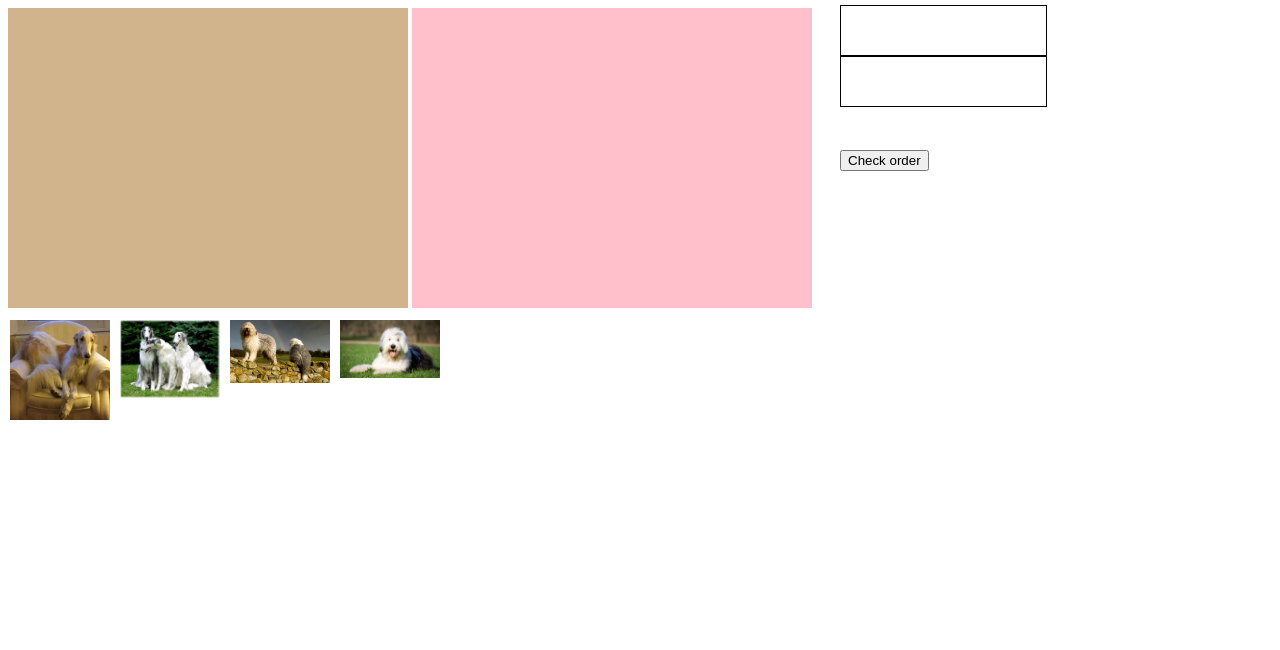
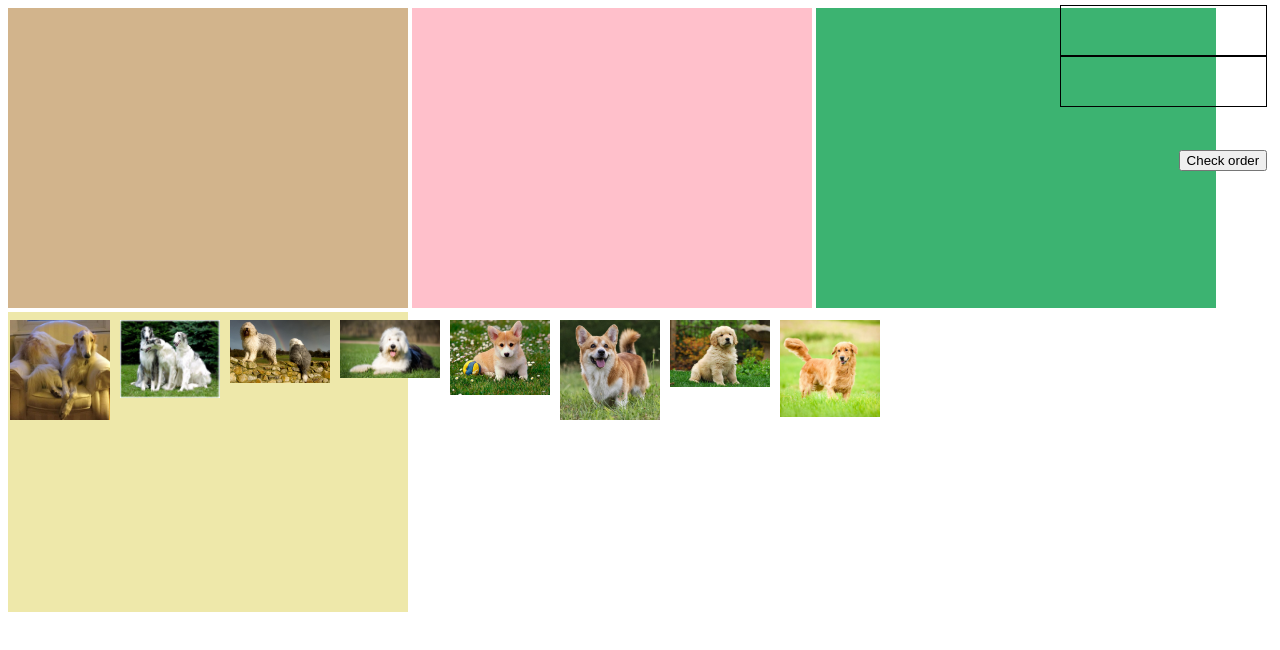
Before and after one commit to knika-starkey/dogs-exhibition, a plain HTML site: page index.html in a window 1280 px wide. Drawn offline with Linux system fonts and the light colour scheme.

Commit message:
meedle phase

```diff
--- a/index.html
+++ b/index.html
@@ -19,13 +19,24 @@
         background: pink;
         display: inline-block;
       }
-
+      #green {
+        width: 400px;
+        height: 300px;
+        background: mediumseagreen;
+        display: inline-block;
+      }
+      #gold {
+        width: 400px;
+        height: 300px;
+        background: palegoldenrod;
+        display: inline-block;
+      }
       #showCoords,
       #state {
         position: absolute;
         width: 200px;
         height: 50px;
-        left: 840px;
+        right: 1%;
         top: 5px;
         border: 1px solid;
         padding-left: 5px;
@@ -43,6 +54,8 @@
   <body>
     <div id="tan" style="border: none"></div>
     <div id="pink" style="border: none"></div>
+    <div id="green" style="border: none"></div>
+    <div id="gold" style="border: none"></div>
     <img
       id="iris1"
       style="position: absolute; left: 10px; top: 320px"
@@ -75,6 +88,38 @@
       data-breed="tan"
       class="iris"
     />
+    <img
+      id="iris3"
+      style="position: absolute; left: 450px; top: 320px"
+      src="./images/1vkp_6484754564.jpg"
+      draggable="true"
+      data-breed="green"
+      class="iris"
+    />
+    <img
+      id="iris4"
+      style="position: absolute; left: 560px; top: 320px"
+      src="./images/corgi-dog-breed-surge-1666015298.jpg"
+      draggable="true"
+      data-breed="green"
+      class="iris"
+    />
+    <img
+      id="iris3"
+      style="position: absolute; left: 670px; top: 320px"
+      src="./images/golden-reteiever.jpg"
+      draggable="true"
+      data-breed="gold"
+      class="iris"
+    />
+    <img
+      id="iris4"
+      style="position: absolute; left: 780px; top: 320px"
+      src="./images/Golden-Retriever-standing-in-a-grassy-field-500x485.jpeg"
+      draggable="true"
+      data-breed="gold"
+      class="iris"
+    />
     <div id="showCoords"></div>
     <div id="state"></div>
     <input
@@ -82,7 +127,7 @@
       name=""
       onclick="check()"
       value="Check order"
-      style="position: absolute; left: 840px; top: 150px"
+      style="position: absolute; right: 1%; top: 150px"
     />
     <script src="./script.js"></script>
   </body>
--- a/script.js
+++ b/script.js
@@ -1,5 +1,8 @@
 let tan = document.getElementById("tan");
 let pink = document.getElementById("pink");
+let green = document.getElementById("green");
+let gold = document.getElementById("gold");
+
 let showCoords = document.getElementById("showCoords");
 let state = document.getElementById("state");
 
```
Also changed, not shown: images/Golden-Retriever-standing-in-a-grassy-field-500x485.jpeg (added), images/corgi-dog-breed-surge-1666015298.jpg (added).
